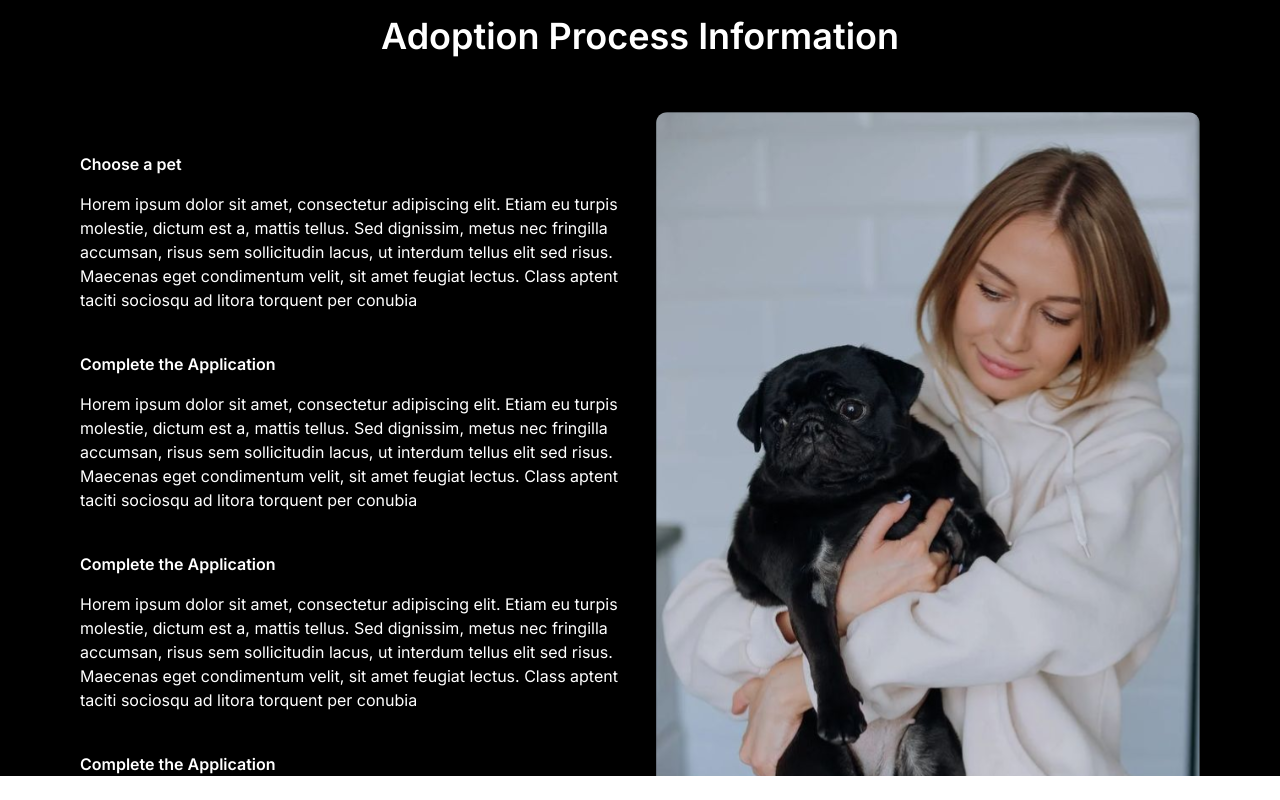
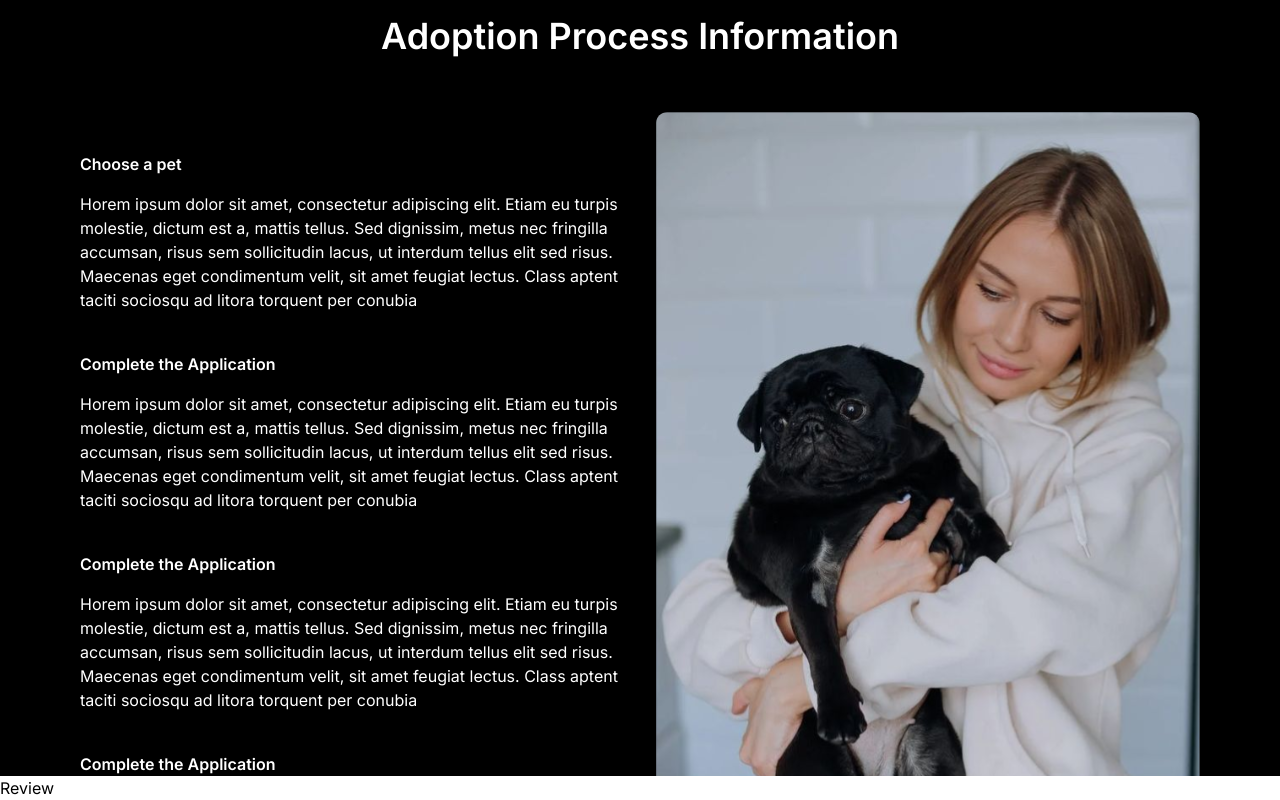
Before and after one commit to Muees99/Pet-Adoption, a Next.js app: page / in a window 1280 px wide. Shown: the part 1720-2520 px from the top of the page. Before the commit the page ends 2496 px from the top, so only its background shows below. Built offline with nearby package versions, Linux system fonts and the light colour scheme.

Commit message:
Initial Review Component

```diff
--- /dev/null
+++ b/app/components/Review/index.tsx
@@ -0,0 +1,9 @@
+import React from 'react'
+
+function Review() {
+  return (
+    <div>Review</div>
+  )
+}
+
+export default Review
--- a/app/layout/HomeLayout.tsx
+++ b/app/layout/HomeLayout.tsx
@@ -5,6 +5,7 @@
 import Hero from '../components/Hero';
 import Catalogue from '../components/Catalogue';
 import AdoptProcess from '../components/AdoptProcess';
+import Review from '../components/Review';
 
 export default function HomeLayout({
   children,
@@ -33,6 +34,7 @@
     <Hero/>
     <Catalogue/>
     <AdoptProcess/>
+    <Review/>
     </>
   )
 }
```
